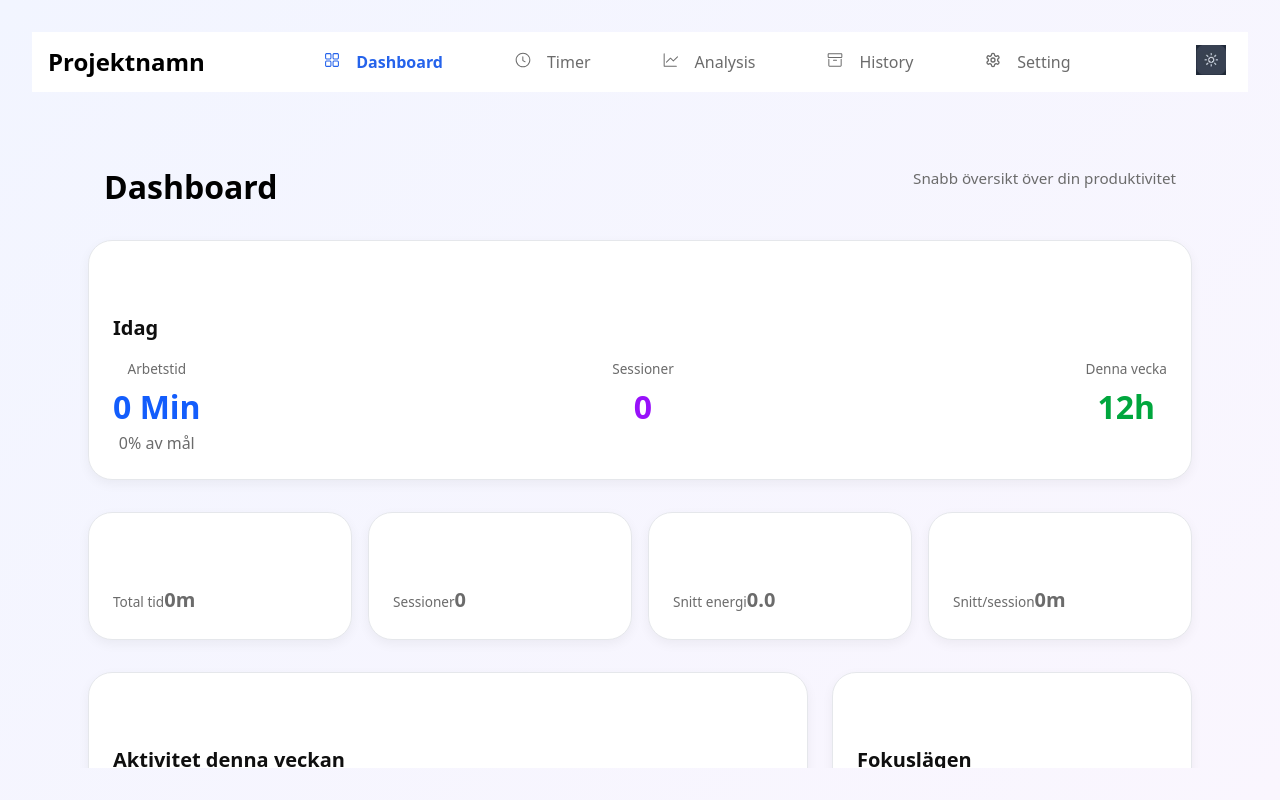
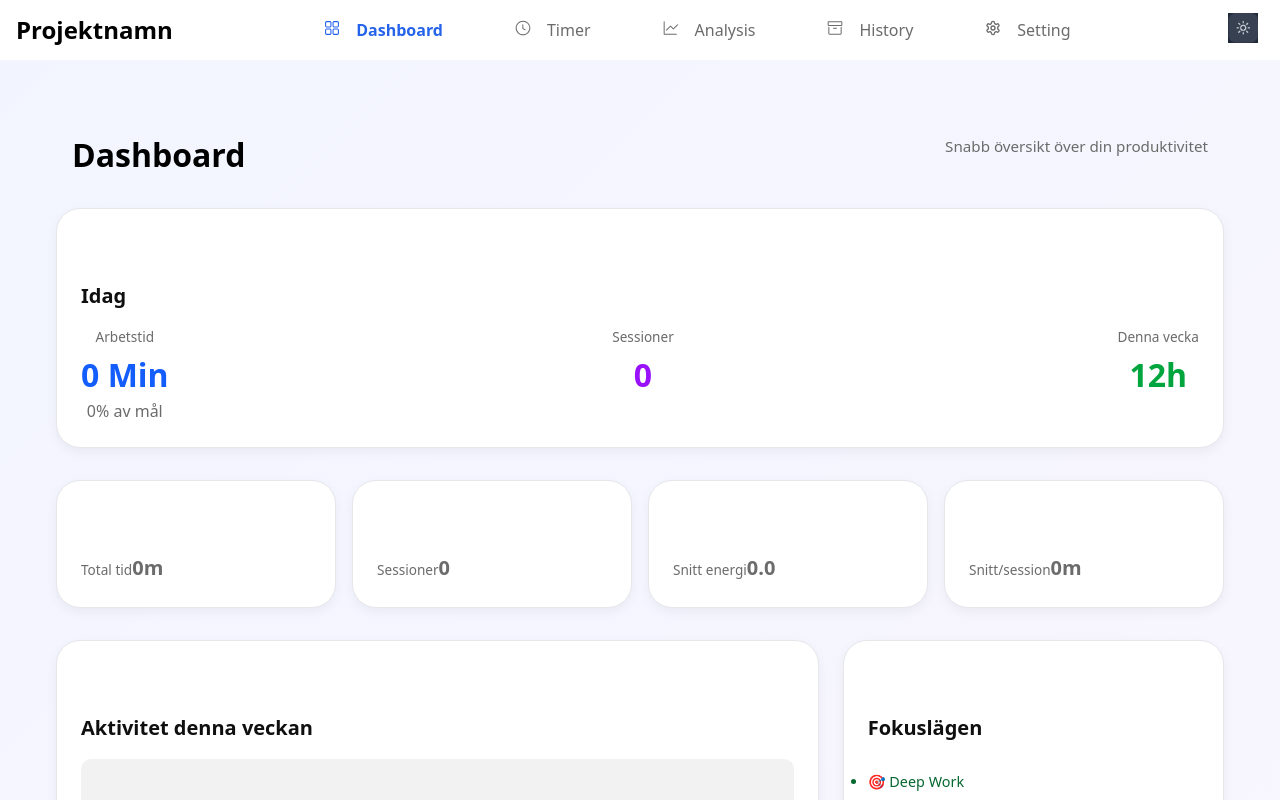
Before and after one commit to NM-Codes/prod-system, a React (Vite) app in the folder my-react-project/: page / in a window 1280 px wide. Built offline with nearby package versions, Linux system fonts and the light colour scheme.

Commit message:
fix: header layout

```diff
--- a/my-react-project/src/index.css
+++ b/my-react-project/src/index.css
@@ -94,6 +94,7 @@
 body {
   /* background-color: var(--color-bg); */
   margin: 0;
+  overflow-x: hidden;
 }
 
 main {
@@ -119,9 +120,9 @@ main {
 /* theme dark mode and light mode */
 .theme-toggle-dark
 {
-    height: 100vh;
+    min-height: 100vh;
     margin: 0;
-    padding: 2rem;
+    padding: 0;
     background:linear-gradient(135deg, #151b2a 0%, #1d1b49 100%);
     color:#fff;
     transition: backgroundColor 0.3s ease;
@@ -129,10 +130,28 @@ main {
 }
 .theme-toggle-light
 {
-    height: 100vh;
+    min-height: 100vh;
     margin: 0;
-    padding: 2rem;
+    padding: 0;
     background:linear-gradient(135deg, #f2f5ff 0%, #faf6fe 100%);
     color:#000;
     transition: backgroundColor 0.3s ease;
 }
+
+html {
+    overflow-y: auto;
+
+}
+
+::-webkit-scrollbar {
+  width: 5px;
+}
+
+::-webkit-scrollbar-thumb {
+  background: #ccc;
+  border-radius: 10px;
+}
+
+::-webkit-scrollbar-thumb:hover {
+  background: #999;
+}
```
